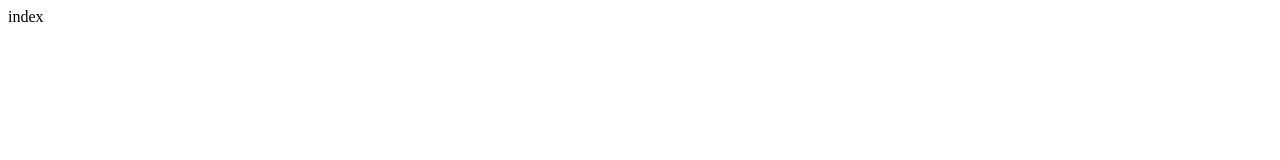
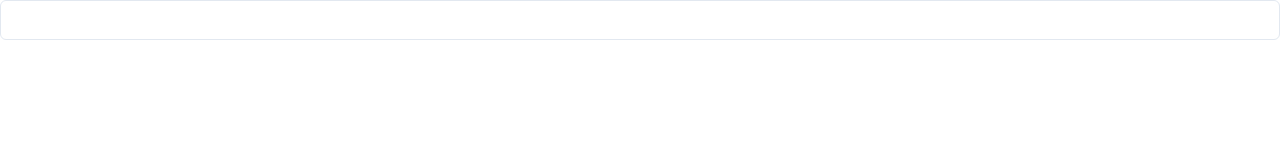
Before and after one commit to Golu7667/Nextjs-With-Mysql, a Next.js app in the folder my-app/: page / in a window 1280 px wide. Shown: the top 160 px of the page. Built offline with nearby package versions, Linux system fonts and the light colour scheme.

Commit message:
install chakra ui

```diff
--- a/my-app/package.json
+++ b/my-app/package.json
@@ -9,7 +9,12 @@
     "lint": "next lint"
   },
   "dependencies": {
+    "@chakra-ui/next-js": "^2.2.0",
+    "@chakra-ui/react": "^2.8.2",
+    "@emotion/react": "^11.11.1",
+    "@emotion/styled": "^11.11.0",
     "axios": "^1.6.0",
+    "framer-motion": "^10.16.4",
     "mysql2": "^3.6.3",
     "next": "14.0.1",
     "react": "^18",
--- /dev/null
+++ b/my-app/pages/_app.tsx
@@ -0,0 +1,12 @@
+import { ChakraProvider } from '@chakra-ui/react';
+import type { AppProps } from 'next/app';
+
+function MyApp({ Component, pageProps }: AppProps) {
+  return (
+    <ChakraProvider>
+      <Component {...pageProps} />
+    </ChakraProvider>
+  );
+}
+
+export default MyApp;
--- a/my-app/pages/index.tsx
+++ b/my-app/pages/index.tsx
@@ -1,8 +1,14 @@
 import React from 'react'
+import {Input} from '@chakra-ui/react'
+
 
 function index() {
   return (
-    <div>index</div>
+    <div>
+    <Input />
+
+
+    </div>
   )
 }
 
--- a/my-app/tsconfig.json
+++ b/my-app/tsconfig.json
@@ -23,5 +23,7 @@
     }
   },
   "include": ["next-env.d.ts", "**/*.ts", "**/*.tsx", ".next/types/**/*.ts"],
-  "exclude": ["node_modules"]
+  "exclude": ["node_modules"],
+  "typeRoots": ["node_modules/@types"],
+  "types": ["@chakra-ui/react"]
 }
```
Also changed, not shown: 1 other file (tests, documents, lock files or other folders).
